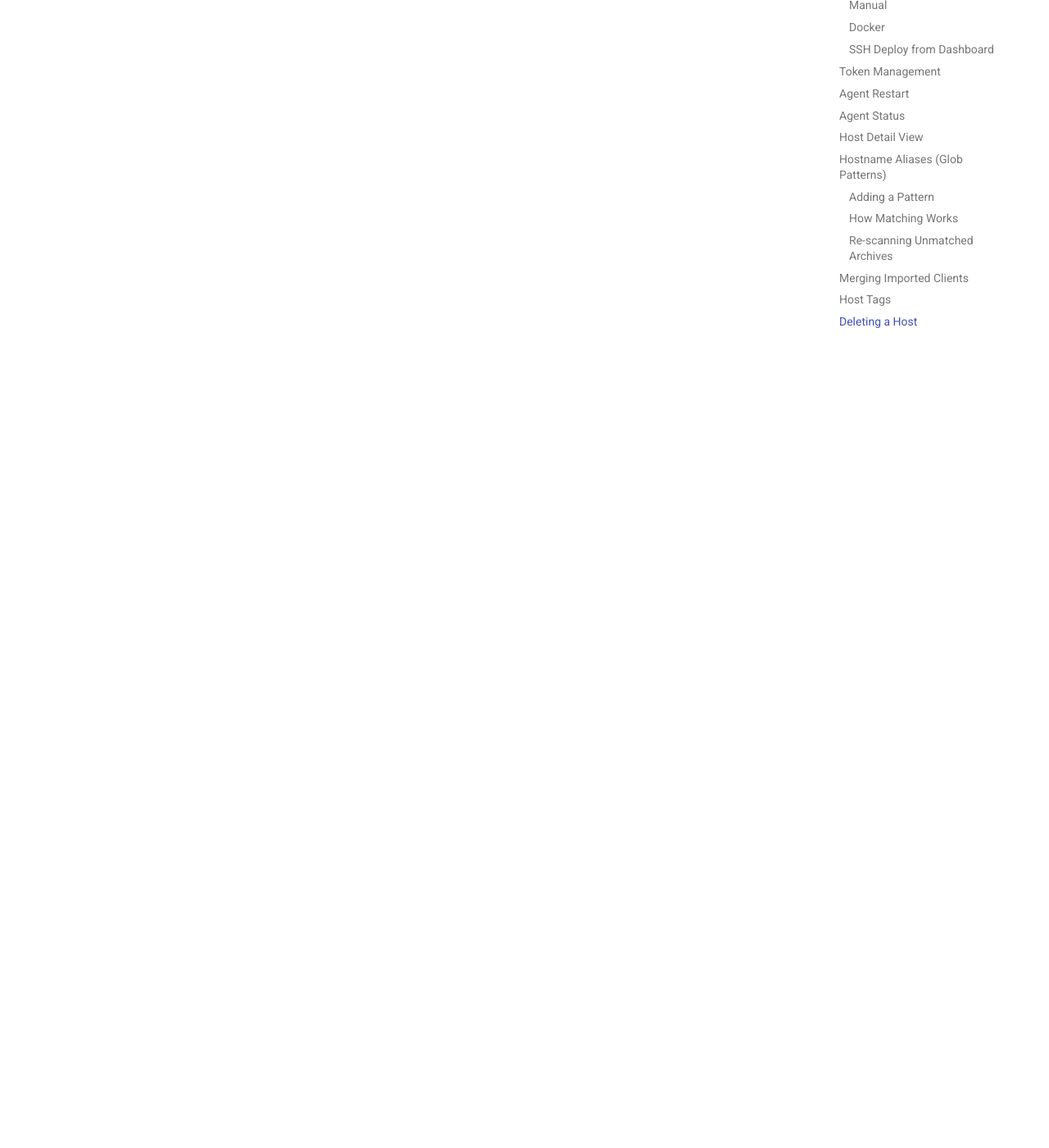
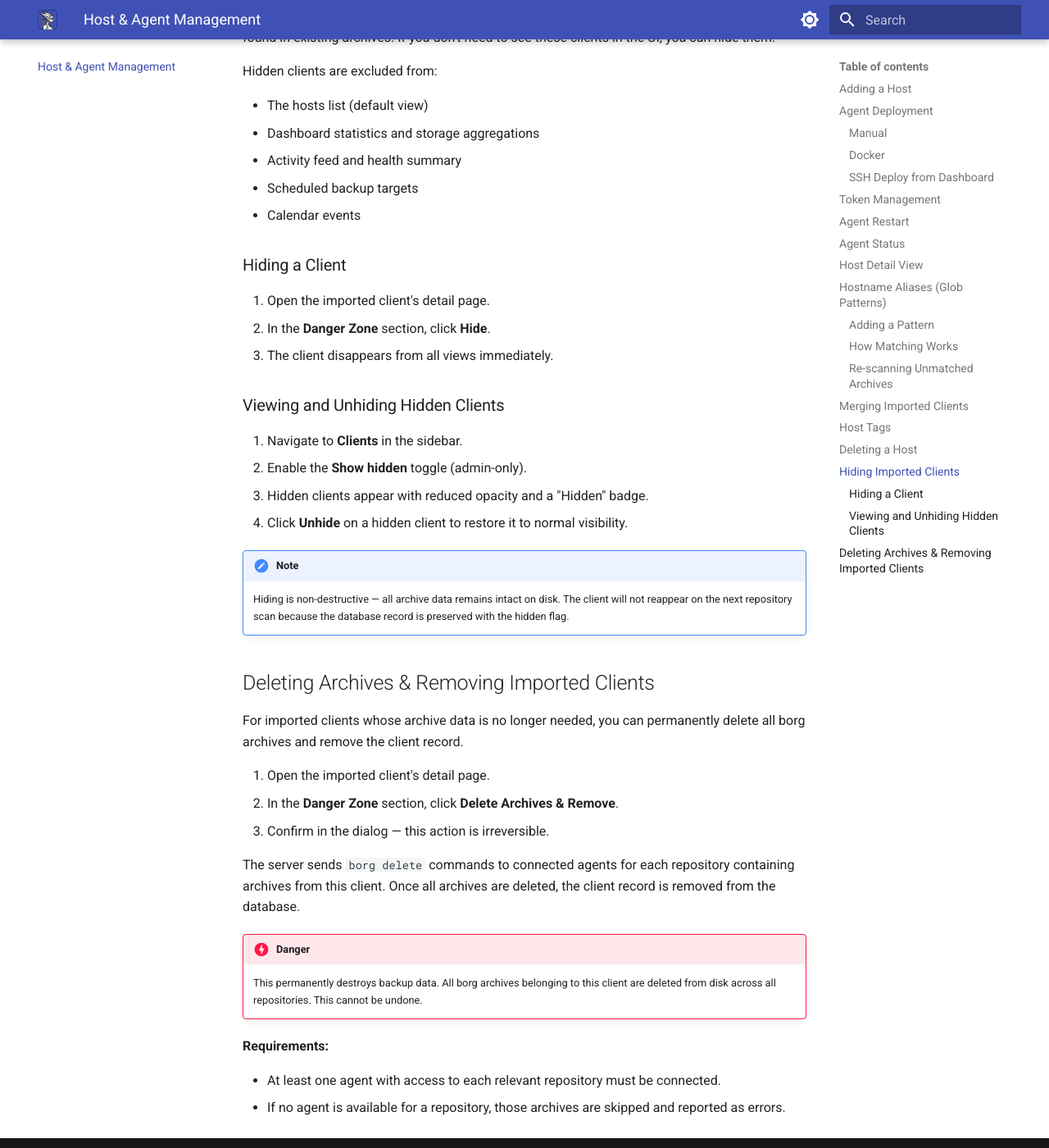
Before and after one commit to alexmohr/assimilate, an MkDocs documentation site: the page built from docs/hosts.md, in a window 1280 px wide and 1400 px high, scrolled down 7694 px. Shown: the whole window at 82% size. Built offline with MkDocs 1.6.1 and Material for MkDocs 9.7.7, drawn with Linux system fonts in a browser that asks for light colours; some of the changed text lies outside the part shown.

Commit message:
docs: document client hiding and archive deletion

```diff
--- a/docs/hosts.md
+++ b/docs/hosts.md
@@ -208,7 +208,7 @@ Tags let you organize hosts for filtering on the Hosts list page.
 ## Deleting a Host
 
 1. Open the host detail page.
-2. Click **Delete Host** and confirm.
+2. In the **Danger Zone** section, click **Delete Host** and confirm in the dialog.
 
 **What is removed:**
 
@@ -222,6 +222,52 @@ Tags let you organize hosts for filtering on the Hosts list page.
 !!! warning
     Deleting a host does not remove borg archives from the repository server. Use `borg delete` or the [Archives](archives.md) page to remove archive data.
 
+## Hiding Imported Clients
+
+When repositories are scanned, placeholder "imported" client entries are created for hostnames found in existing archives. If you don't need to see these clients in the UI, you can hide them.
+
+Hidden clients are excluded from:
+
+- The hosts list (default view)
+- Dashboard statistics and storage aggregations
+- Activity feed and health summary
+- Scheduled backup targets
+- Calendar events
+
+### Hiding a Client
+
+1. Open the imported client's detail page.
+2. In the **Danger Zone** section, click **Hide**.
+3. The client disappears from all views immediately.
+
+### Viewing and Unhiding Hidden Clients
+
+1. Navigate to **Clients** in the sidebar.
+2. Enable the **Show hidden** toggle (admin-only).
+3. Hidden clients appear with reduced opacity and a "Hidden" badge.
+4. Click **Unhide** on a hidden client to restore it to normal visibility.
+
+!!! note
+    Hiding is non-destructive — all archive data remains intact on disk. The client will not reappear on the next repository scan because the database record is preserved with the hidden flag.
+
+## Deleting Archives & Removing Imported Clients
+
+For imported clients whose archive data is no longer needed, you can permanently delete all borg archives and remove the client record.
+
+1. Open the imported client's detail page.
+2. In the **Danger Zone** section, click **Delete Archives & Remove**.
+3. Confirm in the dialog — this action is irreversible.
+
+The server sends `borg delete` commands to connected agents for each repository containing archives from this client. Once all archives are deleted, the client record is removed from the database.
+
+!!! danger
+    This permanently destroys backup data. All borg archives belonging to this client are deleted from disk across all repositories. This cannot be undone.
+
+**Requirements:**
+
+- At least one agent with access to each relevant repository must be connected.
+- If no agent is available for a repository, those archives are skipped and reported as errors.
+
 <!--
 SPDX-License-Identifier: Apache-2.0
 SPDX-FileCopyrightText: 2026 Alexander Mohr
```
